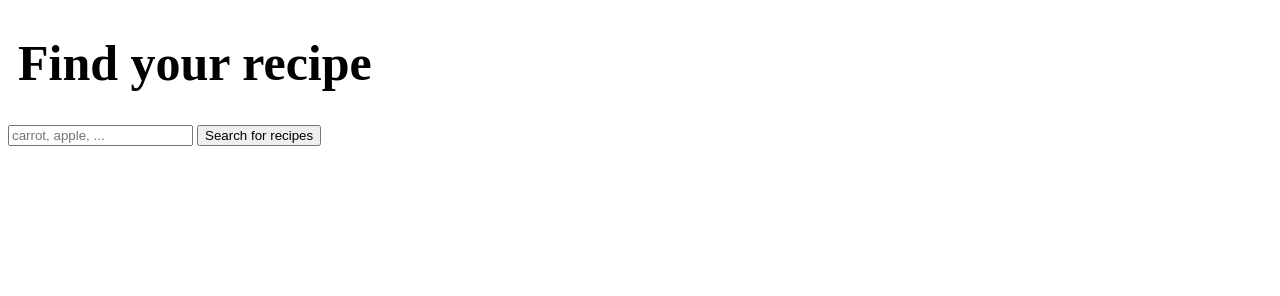
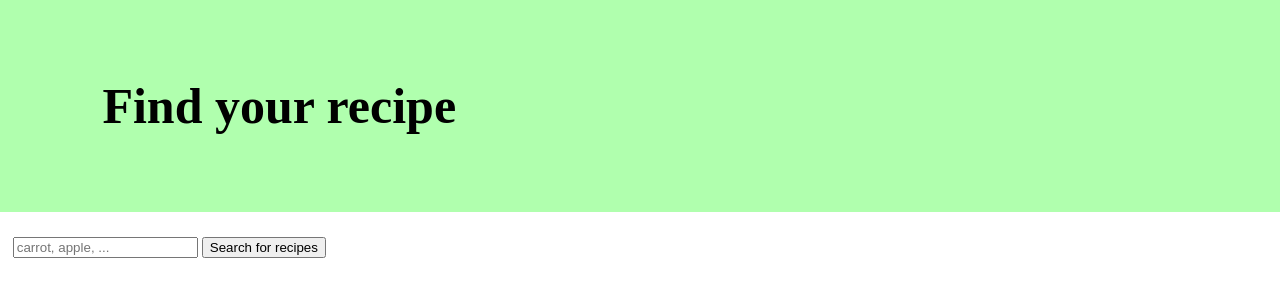
Before and after one commit to EHB-MCT/web2-frontend-JasmienClaeys, a website built with webpack: page docs/index.html in a window 1280 px wide. Built offline with nearby package versions, Linux system fonts and the light colour scheme.

Commit message:
css header kleur en margin

```diff
--- a/docs/index.css
+++ b/docs/index.css
@@ -1,8 +1,18 @@
+body{
+    margin: 0;
+}
+
 header {
-    margin: 10px;
+    margin:0;
+    margin-bottom: 2%;
+    padding: 6% 8%;
+    /* background-color: #ec4949; */
+    /* background-color: #38e0a3; */
+    background-color: #B0FFAE;
 }
 
 h1{
+    margin: 0;
     font-size: 50px;
     font-weight: 800;
 }
@@ -11,6 +21,10 @@ h2{
     font-size: 30px;
 }
 
+#searchIngrForm{
+margin: 0.2% 1%;
+}
+
 #recipe{
-margin: 50px 10px;
+margin: 3% 1%;
 }
```
